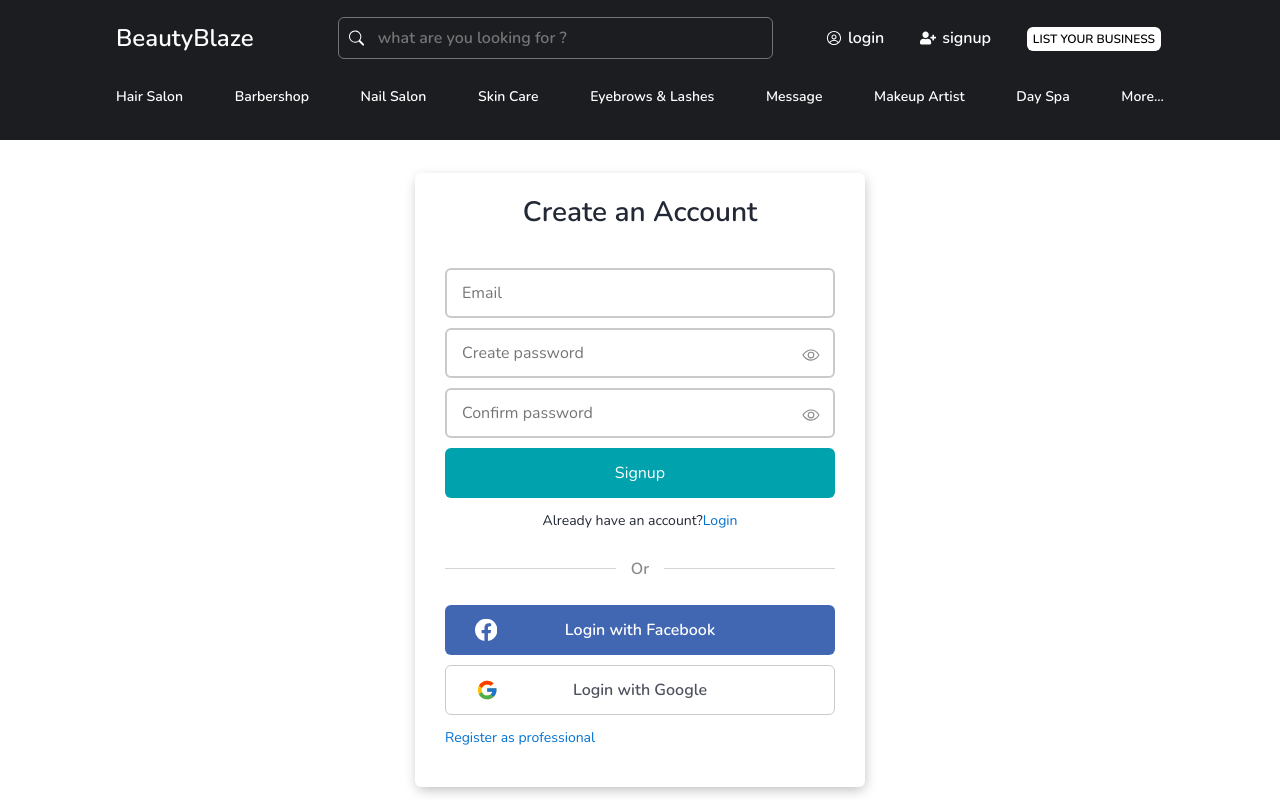
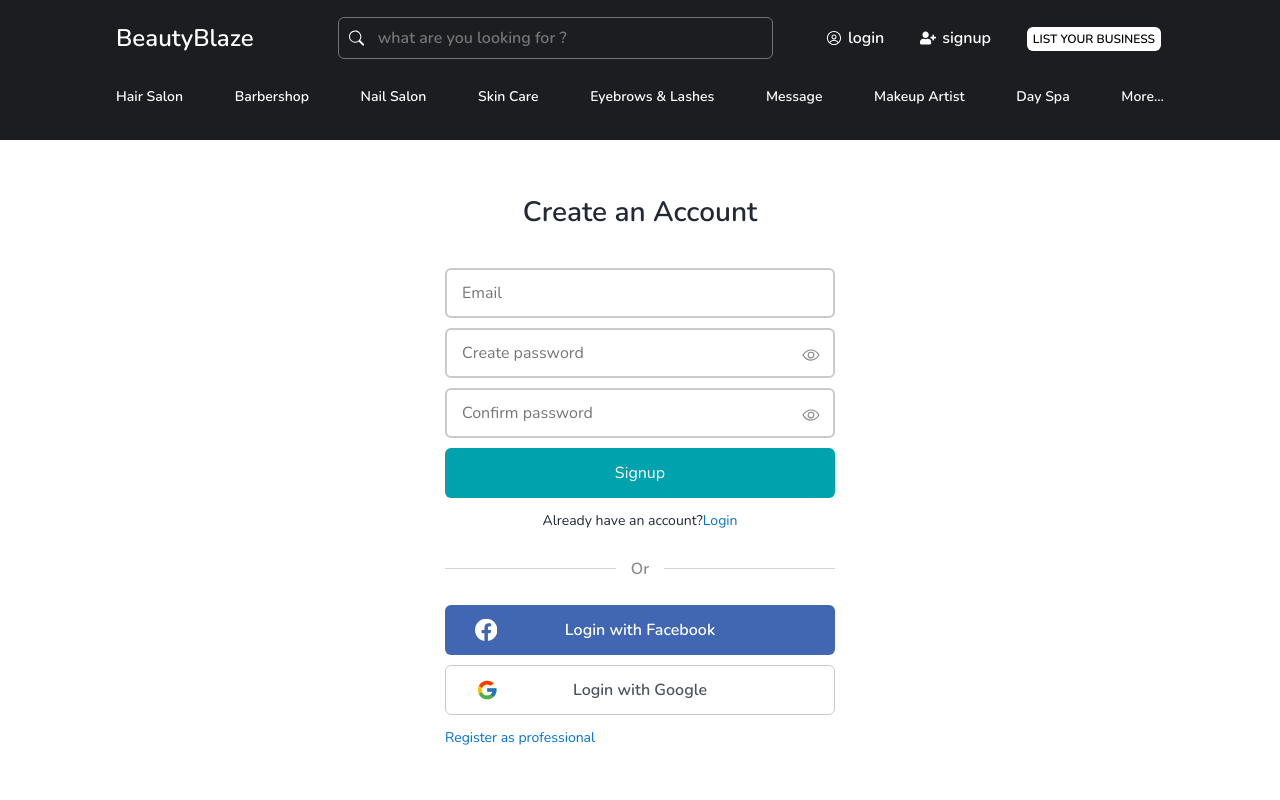
Before and after one commit to harpreet-1/BeautyBlaze-Appointment-Booking-App, a React (Vite) app in the folder client/: page /signup in a window 1280 px wide. Shown: the top 800 px of the page. Built offline with nearby package versions, Linux system fonts and the light colour scheme.

Commit message:
day-5 taks done

```diff
--- a/client/src/Styling/App.css
+++ b/client/src/Styling/App.css
@@ -107,6 +107,7 @@ body {
 
 .video-container > video {
   width: 100%;
+  filter: brightness(70%);
 }
 
 .carousel-container {
--- a/client/src/Styling/login/login.css
+++ b/client/src/Styling/login/login.css
@@ -14,7 +14,7 @@
   padding: 18px 30px;
   border-radius: 6px;
   background: #fff;
-  box-shadow: 1px 4px 13px -2px rgba(0, 0, 0, 0.29);
+  /* box-shadow: 1px 4px 13px -2px rgba(0, 0, 0, 0.29); */
 }
 
 header {
--- a/client/src/Styling/professional/professional.css
+++ b/client/src/Styling/professional/professional.css
@@ -12,7 +12,7 @@
   padding: 15px 30px;
   border-radius: 6px;
   background: #fff;
-  box-shadow: 1px 4px 13px -2px rgba(0, 0, 0, 0.14);
+  /* box-shadow: 1px 4px 13px -2px rgba(0, 0, 0, 0.14); */
 }
 .professional-container > div:nth-child(6) {
   max-width: 0;
--- a/client/src/pages/Home.jsx
+++ b/client/src/pages/Home.jsx
@@ -1,5 +1,4 @@
 import "../Styling/App.css";
-import Footer from "../components/home/Footer";
 import Main from "../components/home/Main";
 const Home = () => {
   return (
```
